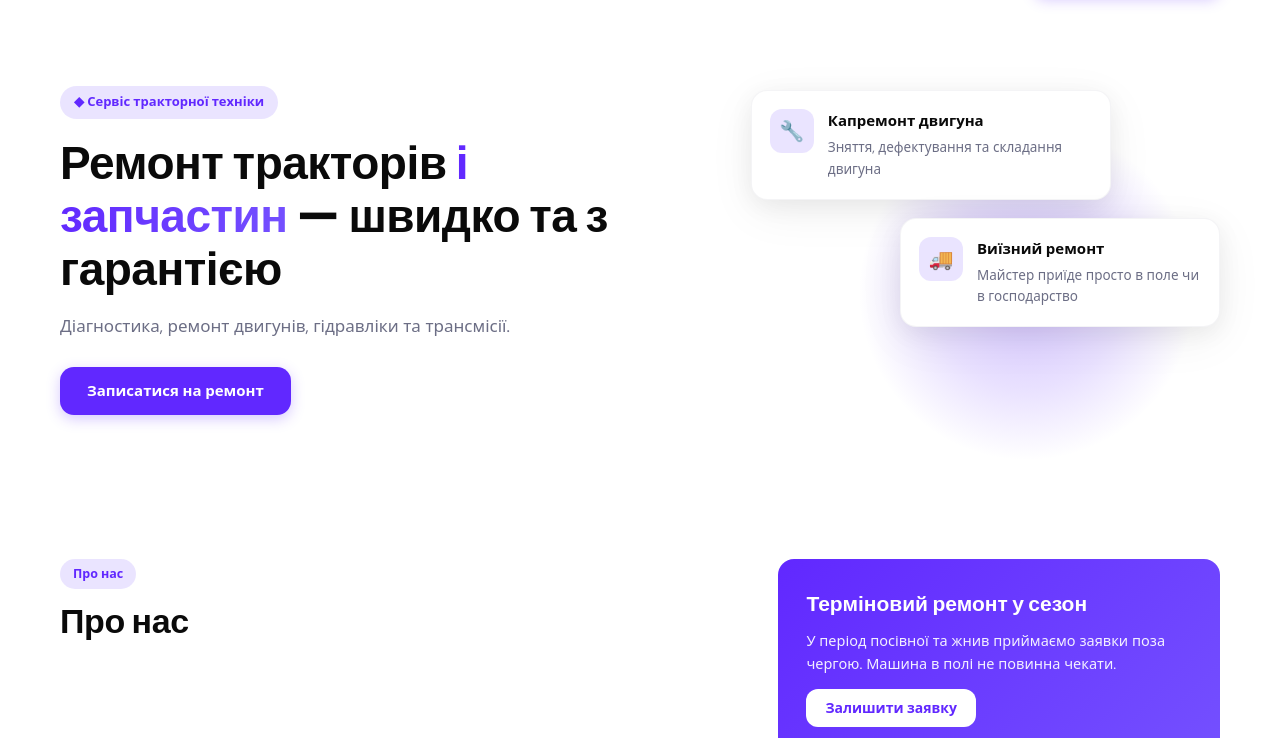
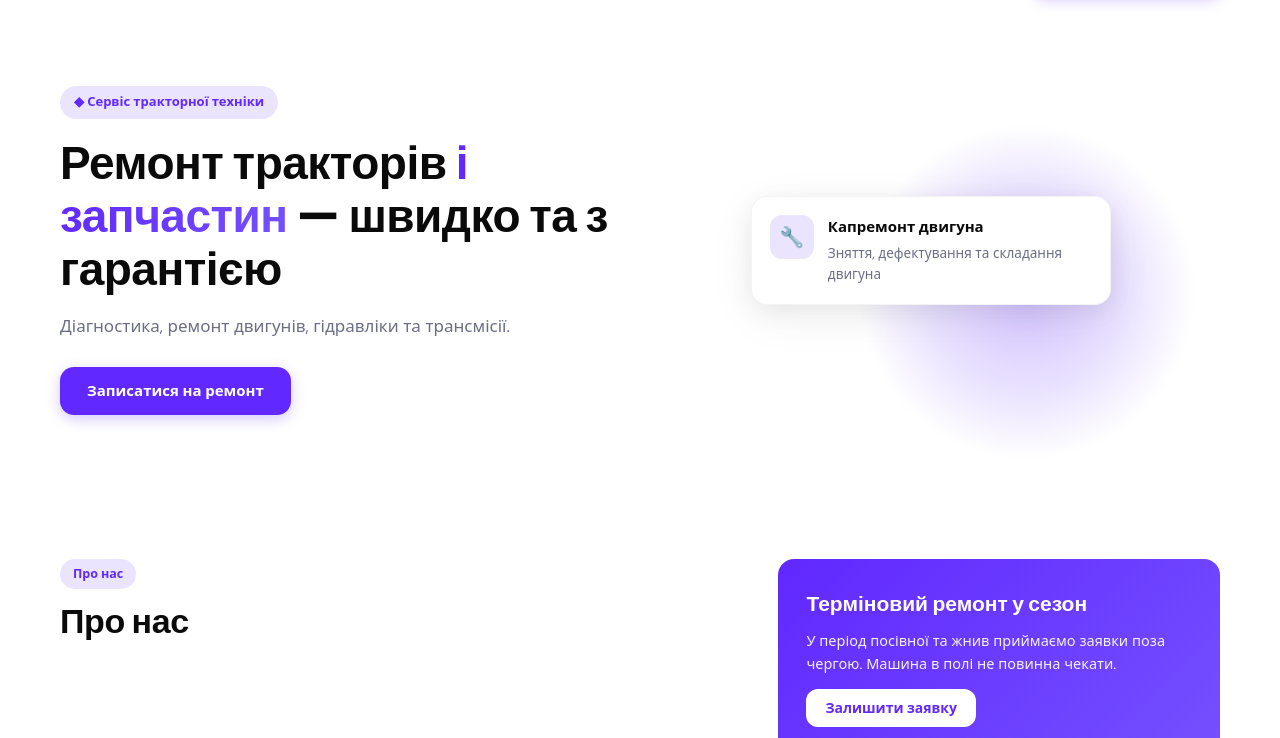
Before and after one commit to adubikovsky1992-collab/agrotech, a plain HTML site: page index.html in a window 1280 px wide. Shown: the part 59-797 px from the top of the page. Drawn offline with Linux system fonts and the light colour scheme.

Commit message:
update from admin 2026-11-14 10:43

```diff
--- a/content.js
+++ b/content.js
@@ -50,11 +50,6 @@ window.SITE_CONTENT = {
         "icon": "🔧",
         "title": "Капремонт двигуна",
         "text": "Зняття, дефектування та складання двигуна"
-      },
-      {
-        "icon": "🚚",
-        "title": "Виїзний ремонт",
-        "text": "Майстер приїде просто в поле чи в господарство"
       }
     ]
   },
--- a/content.json
+++ b/content.json
@@ -49,11 +49,6 @@
         "icon": "🔧",
         "title": "Капремонт двигуна",
         "text": "Зняття, дефектування та складання двигуна"
-      },
-      {
-        "icon": "🚚",
-        "title": "Виїзний ремонт",
-        "text": "Майстер приїде просто в поле чи в господарство"
       }
     ]
   },
--- a/index.html
+++ b/index.html
@@ -69,13 +69,6 @@
             <div>
               <strong id="heroCard1Title">Капремонт двигуна</strong>
               <p id="heroCard1Text">Зняття, дефектування та складання двигуна</p>
-            </div>
-          </div>
-          <div class="hero-card hero-card-float">
-            <div class="hero-card-icon" id="heroCard2Icon">🚚</div>
-            <div>
-              <strong id="heroCard2Title">Виїзний ремонт</strong>
-              <p id="heroCard2Text">Майстер приїде просто в поле чи в господарство</p>
             </div>
           </div>
           <div class="hero-glow"></div>
--- a/script.js
+++ b/script.js
@@ -169,7 +169,7 @@ function renderContent(c) {
     }
 
     if (Array.isArray(c.hero.cards) && c.hero.cards.length) {
-      c.hero.cards.slice(0, 2).forEach((card, i) => {
+      c.hero.cards.slice(0, 1).forEach((card, i) => {
         const n = i + 1;
         setText(`heroCard${n}Icon`, card.icon);
         setText(`heroCard${n}Title`, card.title);
--- a/styles.css
+++ b/styles.css
@@ -231,7 +231,7 @@ input, select, textarea { font-family: inherit; }
 }
 .stat-label { font-size: 12.5px; color: var(--text-4); }
 
-.hero-visual { position: relative; min-height: 320px; }
+.hero-visual { position: relative; min-height: 320px; display: flex; align-items: center; }
 .hero-glow {
   position: absolute;
   inset: 10% 5% auto auto;
@@ -254,7 +254,6 @@ input, select, textarea { font-family: inherit; }
   box-shadow: var(--shadow-float);
 }
 .hero-card-main { max-width: 360px; }
-.hero-card-float { max-width: 320px; margin: 18px 0 0 auto; }
 .hero-card strong { display: block; font-size: 15px; color: var(--text-1); }
 .hero-card p { margin: 4px 0 0; font-size: 13.5px; color: var(--text-3); }
 .hero-card-icon {
```
